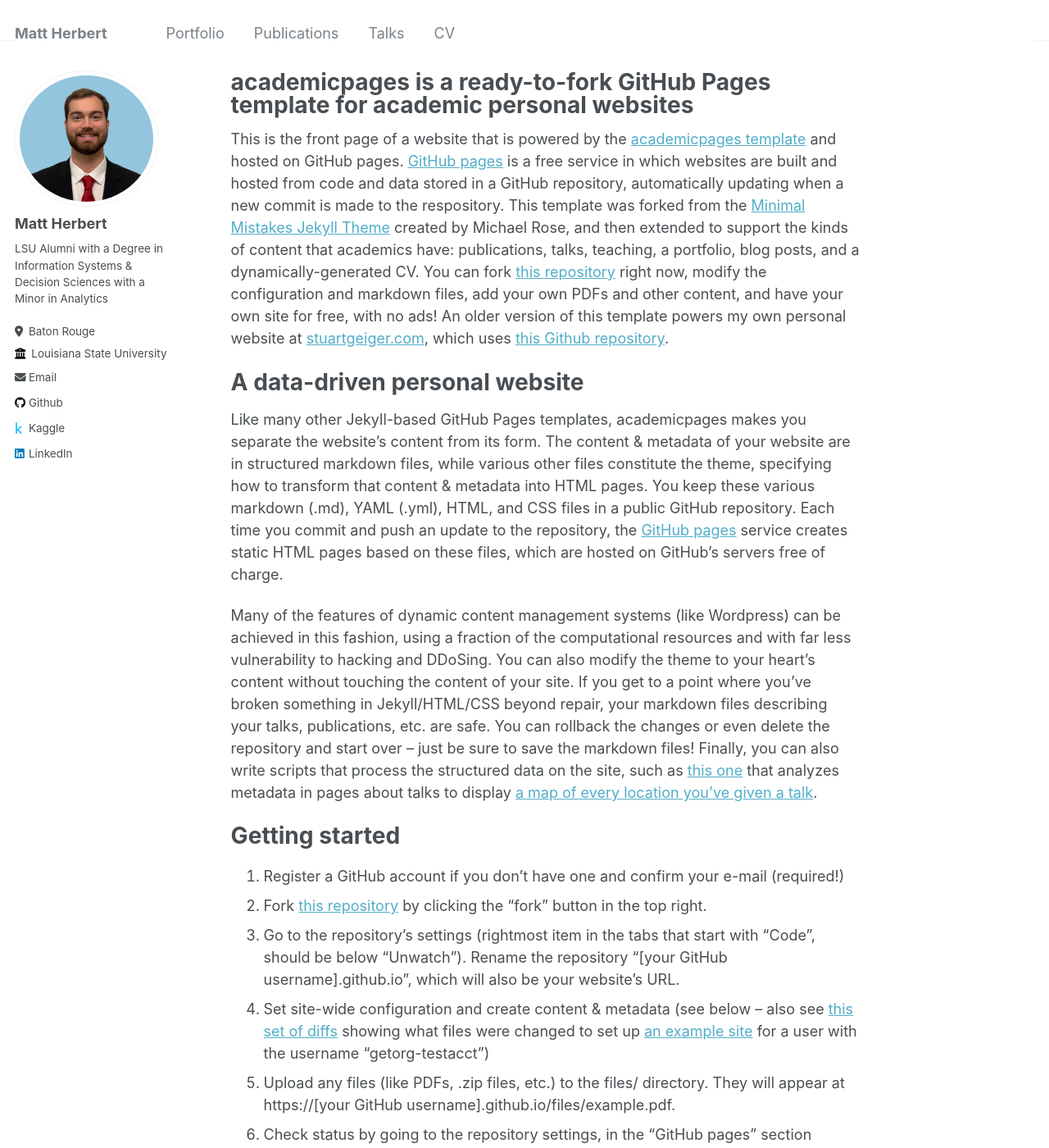
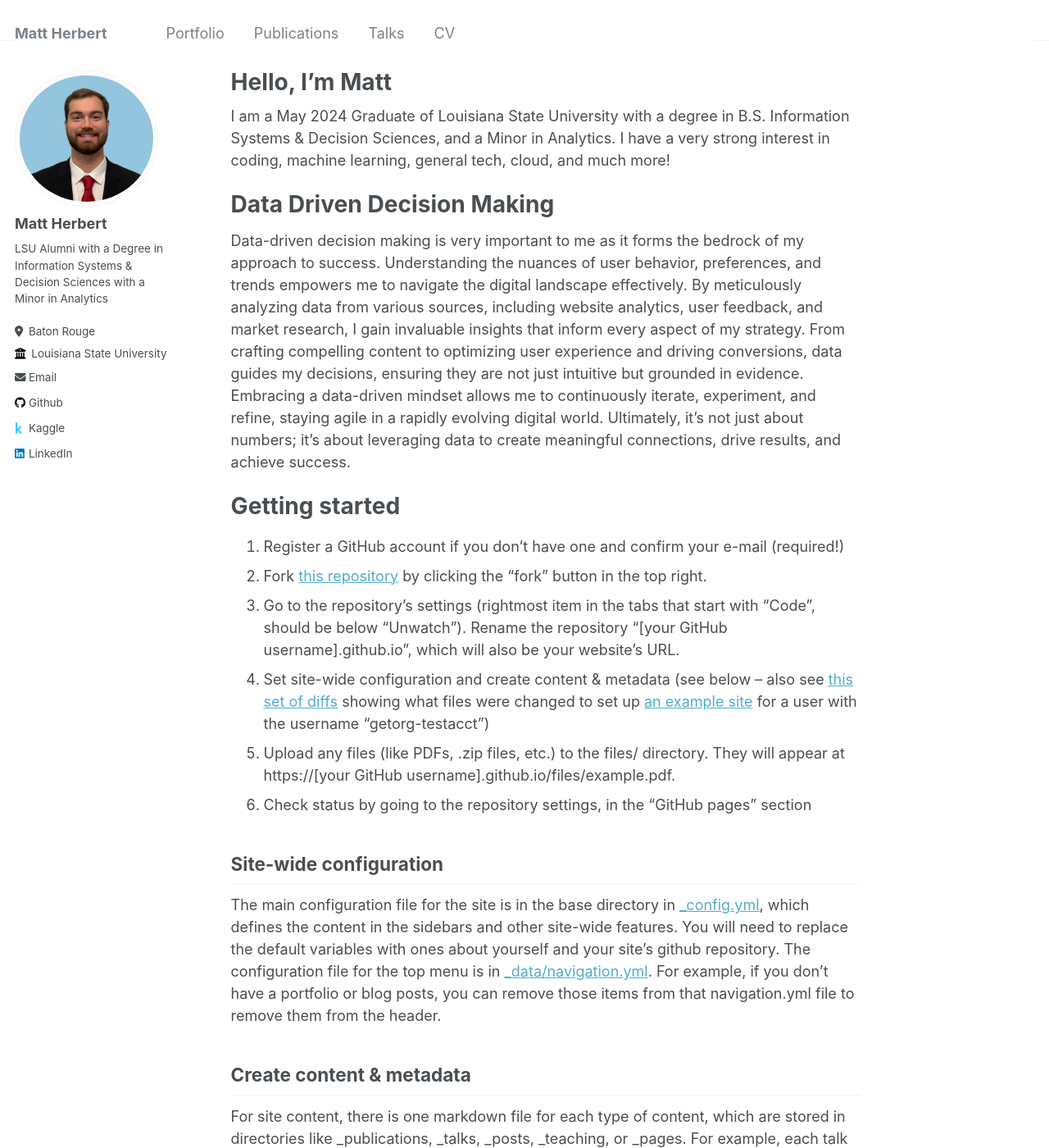
Before and after one commit to mherbe/mherbe.github.io, a Jekyll site: the page built from _pages/about.md, in a window 1280 px wide and 1400 px high. Shown: the whole window at 82% size. Built offline with Jekyll 4.4.1, drawn with Linux system fonts in a browser that asks for light colours.

Commit message:
Update about.md

```diff
--- a/_pages/about.md
+++ b/_pages/about.md
@@ -1,19 +1,18 @@
 ---
 permalink: /
-title: "academicpages is a ready-to-fork GitHub Pages template for academic personal websites"
+title: "Hello, I'm Matt"
 author_profile: true
 redirect_from:
   - /about/
   - /about.html
 ---
 
-This is the front page of a website that is powered by the [academicpages template](https://github.com/academicpages/academicpages.github.io) and hosted on GitHub pages. [GitHub pages](https://pages.github.com) is a free service in which websites are built and hosted from code and data stored in a GitHub repository, automatically updating when a new commit is made to the respository. This template was forked from the [Minimal Mistakes Jekyll Theme](https://mmistakes.github.io/minimal-mistakes/) created by Michael Rose, and then extended to support the kinds of content that academics have: publications, talks, teaching, a portfolio, blog posts, and a dynamically-generated CV. You can fork [this repository](https://github.com/academicpages/academicpages.github.io) right now, modify the configuration and markdown files, add your own PDFs and other content, and have your own site for free, with no ads! An older version of this template powers my own personal website at [stuartgeiger.com](http://stuartgeiger.com), which uses [this Github repository](https://github.com/staeiou/staeiou.github.io).
+I am a May 2024 Graduate of Louisiana State University with a degree in B.S. Information Systems & Decision Sciences, and a Minor in Analytics. I have a very strong interest in coding, machine learning, general tech, cloud, and much more!
 
-A data-driven personal website
+
+Data Driven Decision Making
 ======
-Like many other Jekyll-based GitHub Pages templates, academicpages makes you separate the website's content from its form. The content & metadata of your website are in structured markdown files, while various other files constitute the theme, specifying how to transform that content & metadata into HTML pages. You keep these various markdown (.md), YAML (.yml), HTML, and CSS files in a public GitHub repository. Each time you commit and push an update to the repository, the [GitHub pages](https://pages.github.com/) service creates static HTML pages based on these files, which are hosted on GitHub's servers free of charge.
-
-Many of the features of dynamic content management systems (like Wordpress) can be achieved in this fashion, using a fraction of the computational resources and with far less vulnerability to hacking and DDoSing. You can also modify the theme to your heart's content without touching the content of your site. If you get to a point where you've broken something in Jekyll/HTML/CSS beyond repair, your markdown files describing your talks, publications, etc. are safe. You can rollback the changes or even delete the repository and start over -- just be sure to save the markdown files! Finally, you can also write scripts that process the structured data on the site, such as [this one](https://github.com/academicpages/academicpages.github.io/blob/master/talkmap.ipynb) that analyzes metadata in pages about talks to display [a map of every location you've given a talk](https://academicpages.github.io/talkmap.html).
+Data-driven decision making is very important to me as it forms the bedrock of my approach to success. Understanding the nuances of user behavior, preferences, and trends empowers me to navigate the digital landscape effectively. By meticulously analyzing data from various sources, including website analytics, user feedback, and market research, I gain invaluable insights that inform every aspect of my strategy. From crafting compelling content to optimizing user experience and driving conversions, data guides my decisions, ensuring they are not just intuitive but grounded in evidence. Embracing a data-driven mindset allows me to continuously iterate, experiment, and refine, staying agile in a rapidly evolving digital world. Ultimately, it's not just about numbers; it's about leveraging data to create meaningful connections, drive results, and achieve success.
 
 Getting started
 ======
```
